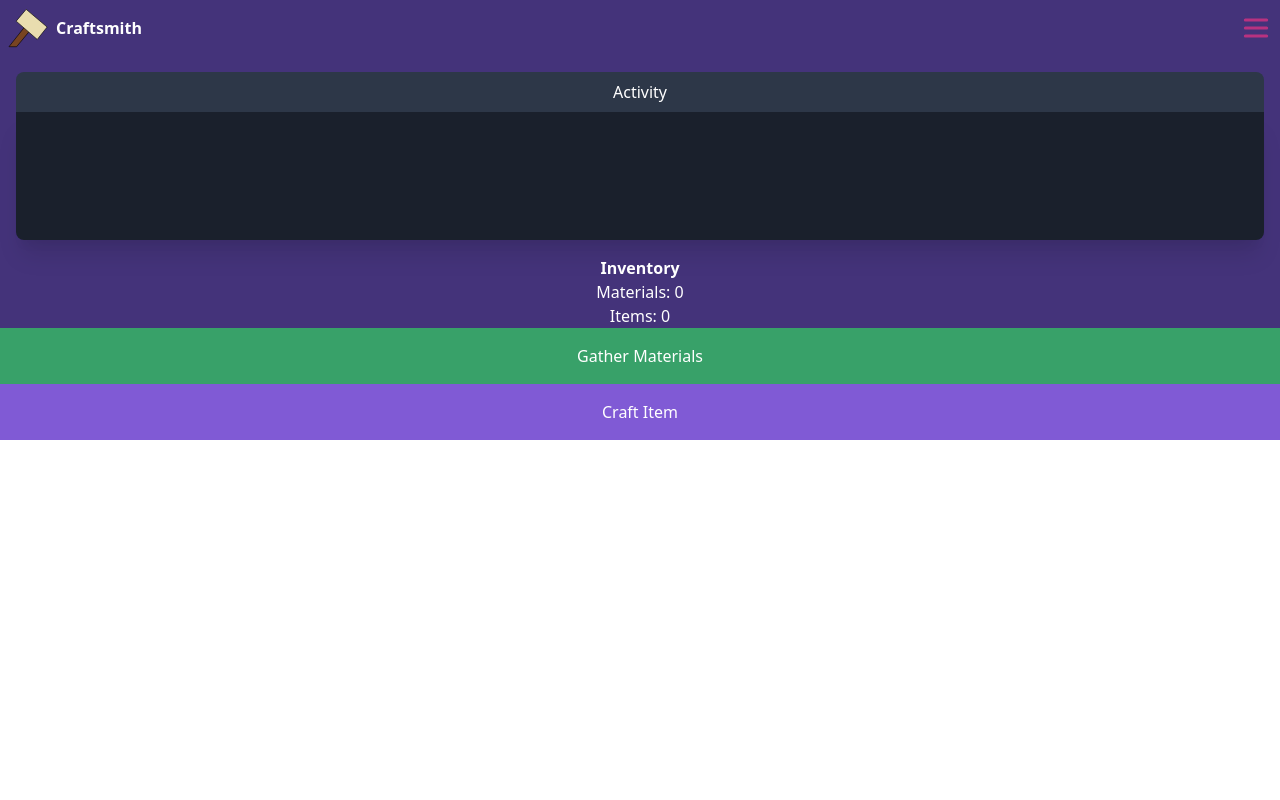
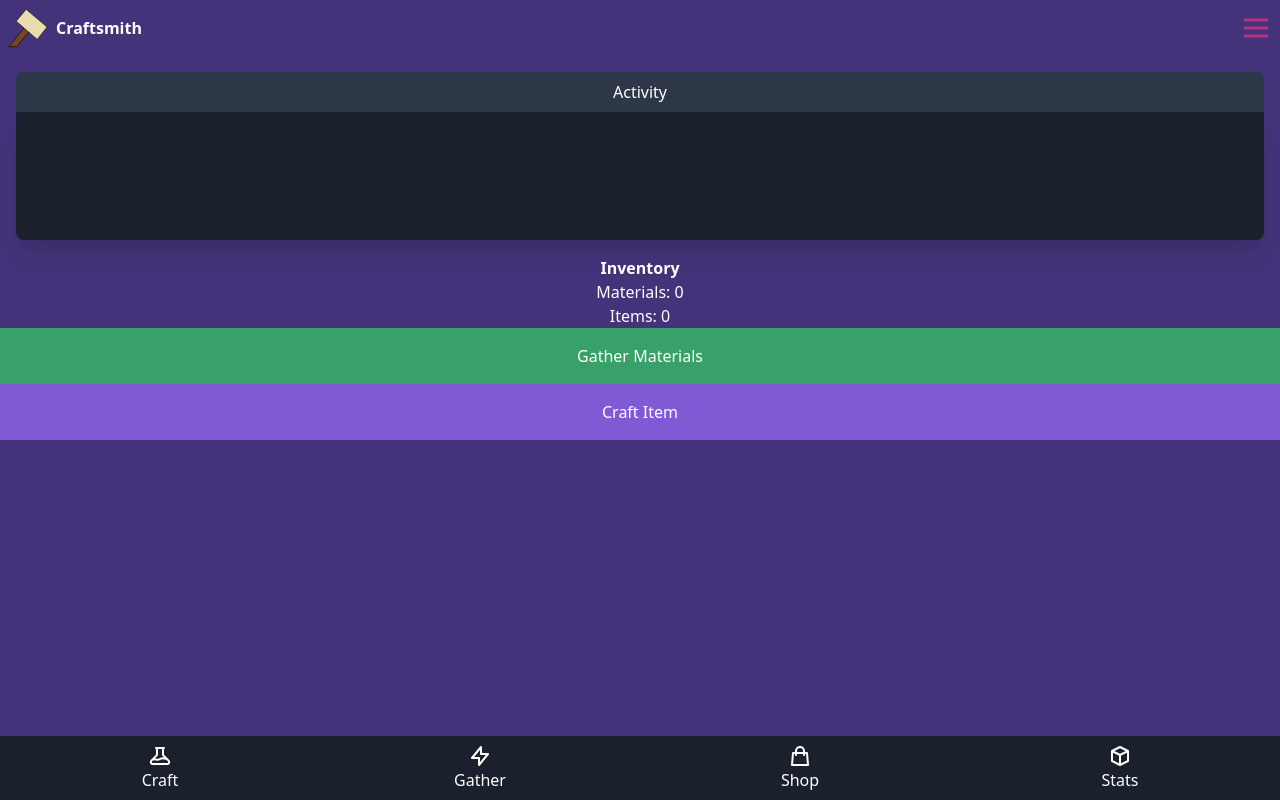
Before and after one commit to iamthismarvin/craftsmith, a Vue app: page / in a window 1280 px wide. Built offline with nearby package versions, Linux system fonts and the light colour scheme.

Commit message:
NEW: Create Menu & MenuItem components.

```diff
--- /dev/null
+++ b/src/components/Menu.vue
@@ -0,0 +1,29 @@
+<template>
+  <div class="flex justify-around bg-gray-900 h-16">
+    <MenuItem
+      name="Craft"
+      route="Home"
+      icon="M19.428 15.428a2 2 0 00-1.022-.547l-2.387-.477a6 6 0 00-3.86.517l-.318.158a6 6 0 01-3.86.517L6.05 15.21a2 2 0 00-1.806.547M8 4h8l-1 1v5.172a2 2 0 00.586 1.414l5 5c1.26 1.26.367 3.414-1.415 3.414H4.828c-1.782 0-2.674-2.154-1.414-3.414l5-5A2 2 0 009 10.172V5L8 4z"
+    />
+    <MenuItem name="Gather" route="Home" icon="M13 10V3L4 14h7v7l9-11h-7z" />
+    <MenuItem name="Shop" route="Home" icon="M16 11V7a4 4 0 00-8 0v4M5 9h14l1 12H4L5 9z" />
+    <MenuItem
+      name="Stats"
+      route="Home"
+      icon="M20 7l-8-4-8 4m16 0l-8 4m8-4v10l-8 4m0-10L4 7m8 4v10M4 7v10l8 4"
+    />
+  </div>
+</template>
+
+<script>
+import { defineAsyncComponent } from 'vue';
+
+export default {
+  name: 'Menu',
+  components: {
+    MenuItem: defineAsyncComponent(() => import('@/components/MenuItem.vue')),
+  },
+};
+</script>
+
+<style lang="scss" scoped></style>
--- /dev/null
+++ b/src/components/MenuItem.vue
@@ -0,0 +1,28 @@
+<template>
+  <router-link
+    :to="{ name: route }"
+    class="flex flex-col justify-center items-center hover:bg-red-700 w-full"
+  >
+    <svg
+      class="w-6 h-6"
+      fill="none"
+      stroke="currentColor"
+      viewBox="0 0 24 24"
+      xmlns="http://www.w3.org/2000/svg"
+    >
+      <path stroke-linecap="round" stroke-linejoin="round" stroke-width="2" :d="icon"></path>
+    </svg>
+    <div>{{ name }}</div>
+  </router-link>
+</template>
+
+<script>
+export default {
+  name: 'MenuItem',
+  props: {
+    icon: String,
+    name: String,
+    route: String,
+  },
+};
+</script>
--- a/src/views/Home.vue
+++ b/src/views/Home.vue
@@ -1,5 +1,5 @@
 <template>
-  <div class="home bg-purple-900 text-white">
+  <div class="home bg-purple-900 text-white min-h-screen">
     <Navigation @handle-menu="craftItem" class="p-2" :user="{ name: 'Marvin', avatar: '' }" />
     <Console class="p-4" :entries="log" />
     <div class="flex flex-col just justify-center items-center">
@@ -13,6 +13,7 @@
     <button class="button bg-purple-600 hover:bg-purple-700" @click="craftItem">
       Craft Item
     </button>
+    <Menu class="absolute w-full bottom-0" />
   </div>
 </template>
 
@@ -30,6 +31,7 @@ export default {
   }),
   components: {
     Console: defineAsyncComponent(() => import('@/components/Activity.vue')),
+    Menu: defineAsyncComponent(() => import('@/components/Menu.vue')),
     Navigation: defineAsyncComponent(() => import('@/components/Navigation.vue')),
   },
   methods: {
```
